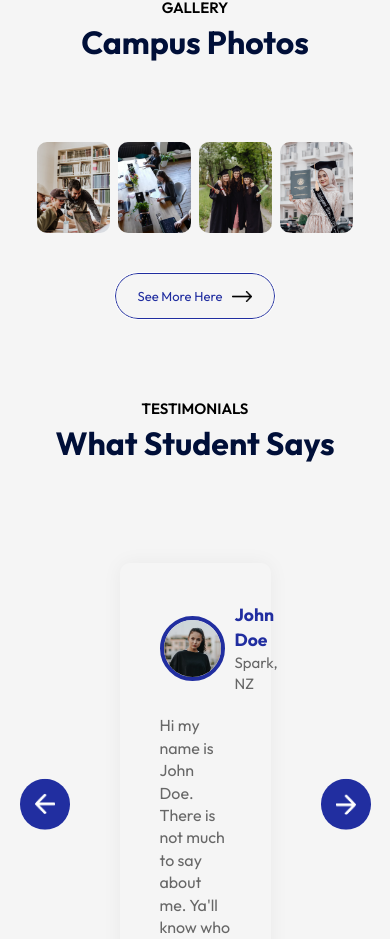
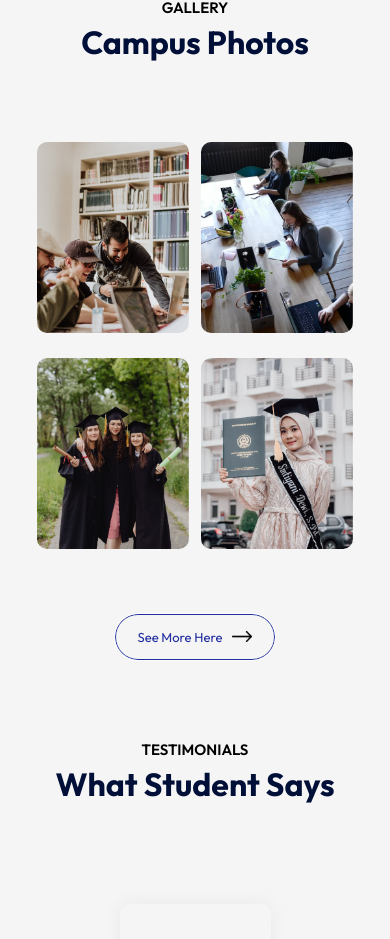
Before and after one commit to andrecamerino/react-website, a React (Vite) app in the folder react-website/: page / in a window 390 px wide. Shown: the part 2917-3856 px from the top of the page. Built offline with nearby package versions, Linux system fonts and the light colour scheme.

Commit message:
feat(campus) make campus gallery section responsive for mobile

```diff
--- a/react-website/src/Components/Campus/Campus.css
+++ b/react-website/src/Components/Campus/Campus.css
@@ -15,3 +15,16 @@
     width: 23%;
     border-radius: 10px;
 }
+
+/* --- media query --- */
+
+@media (max-width: 650px) {
+    .gallery {
+        flex-wrap: wrap;
+    }
+
+    .gallery img {
+        width: 48%;
+        margin-bottom: 25px;
+    }
+}
```
